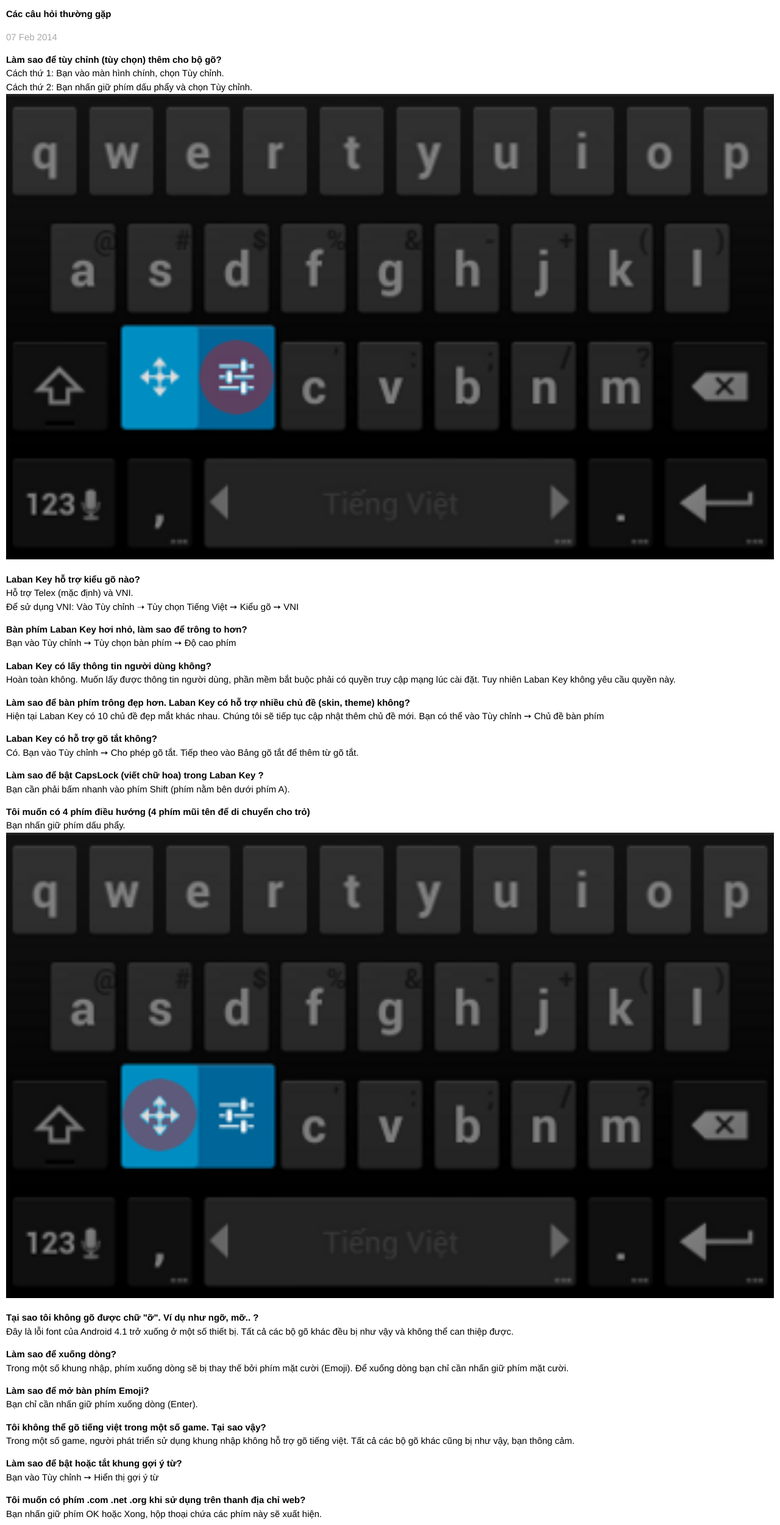
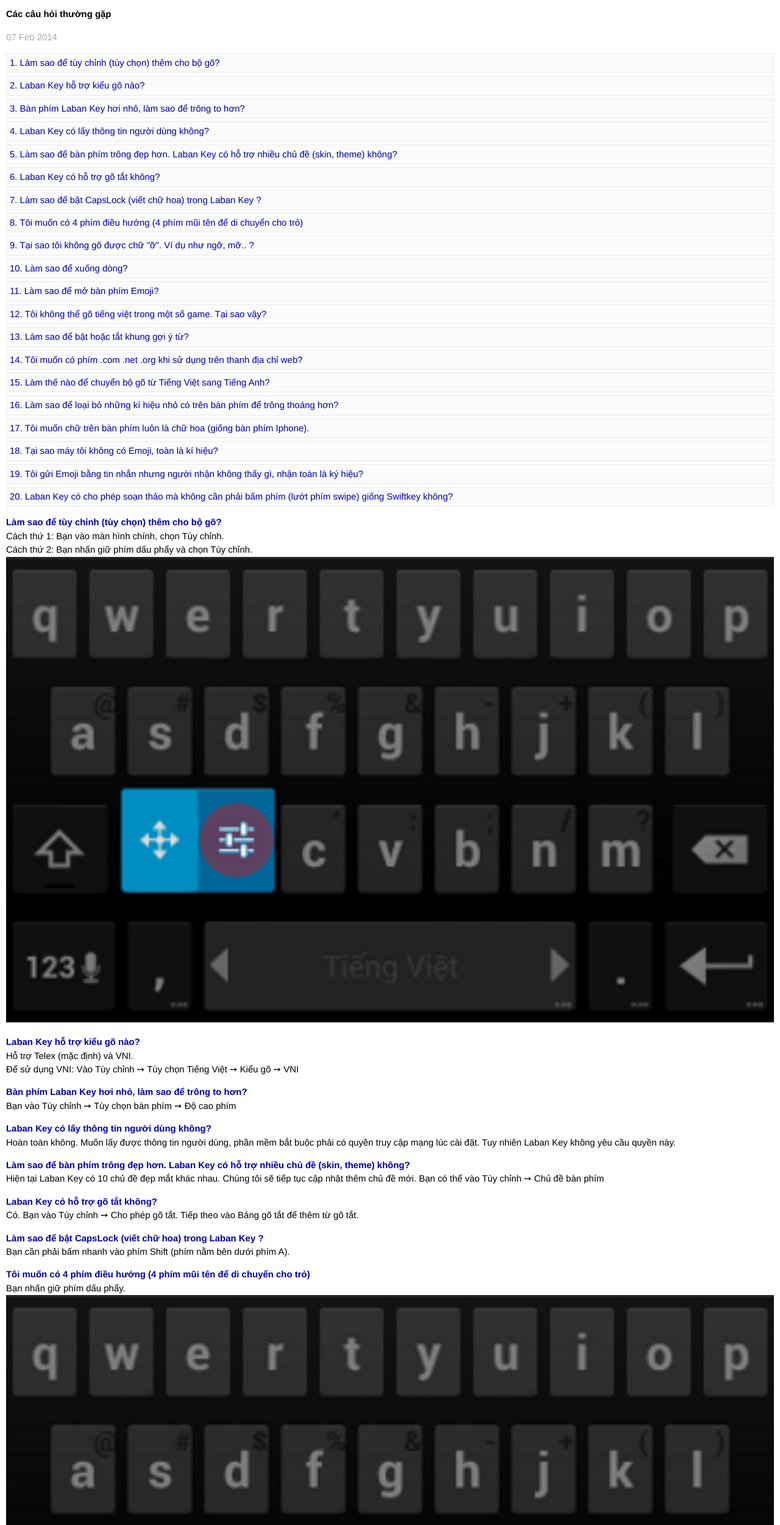
Before and after one commit to labankey/labankey, a plain HTML site: page posts/2014/02/07/faq.html in a window 1280 px wide. Shown: the part 40-2540 px from the top of the page at 61% size. Drawn offline with Linux system fonts and the light colour scheme.

Commit message:
style table of content

```diff
--- a/css/main.css
+++ b/css/main.css
@@ -162,3 +162,12 @@
 img{
 	width: 100%;
 }
+
+.tbcontent{
+	text-decoration: none;
+	padding: 4px 1px 4px 5px;
+	border: 1px solid #e9e9e9;
+	margin-top: 5px;
+	background-color: #fbfbfb;
+	display: block;
+}
--- a/posts/2014/02/07/faq.html
+++ b/posts/2014/02/07/faq.html
@@ -7,90 +7,111 @@
         <title>Các câu hỏi thường gặp</title>
 
         <!-- syntax highlighting CSS -->
-        <link rel="stylesheet" href="/labankey/css/syntax.css">
+        <link rel="stylesheet" href="/css/syntax.css">
 
         <!-- Custom CSS -->
-        <link rel="stylesheet" href="/labankey/css/main.css">
+        <link rel="stylesheet" href="/css/main.css">
 
     </head>
     <body>
 
         <div class="site">
           <div class="header">
-            <h1 class="title"><a href="/labankey">Laban Key</a></h1>
-            <a class="extra" href="/labankey">home</a>
+            <h1 class="title"><a href="">Laban Key</a></h1>
+            <a class="extra" href="">home</a>
           </div>
 
           <h2>Các câu hỏi thường gặp</h2>
 <p class="meta">07 Feb 2014</p>
 
 <div class="post">
-<p><strong>Làm sao để tùy chỉnh (tùy chọn) thêm cho bộ gõ?</strong> <br />
+<p><a href="#faq1" class="tbcontent">1. Làm sao để tùy chỉnh (tùy chọn) thêm cho bộ gõ?</a>
+<a href="#faq1" class="tbcontent">2. Laban Key hỗ trợ kiểu gõ nào?</a>
+<a href="#faq1" class="tbcontent">3. Bàn phím Laban Key hơi nhỏ, làm sao để trông to hơn?</a>
+<a href="#faq1" class="tbcontent">4. Laban Key có lấy thông tin người dùng không?</a>
+<a href="#faq1" class="tbcontent">5. Làm sao để bàn phím trông đẹp hơn. Laban Key có hỗ trợ nhiều chủ đề (skin, theme) không?</a>
+<a href="#faq1" class="tbcontent">6. Laban Key có hỗ trợ gõ tắt không?</a>
+<a href="#faq1" class="tbcontent">7. Làm sao để bật CapsLock (viết chữ hoa) trong Laban Key ?</a>
+<a href="#faq1" class="tbcontent">8. Tôi muốn có 4 phím điều hướng (4 phím mũi tên để di chuyển cho trỏ)</a>
+<a href="#faq1" class="tbcontent">9. Tại sao tôi không gõ được chữ &quot;ỡ&quot;. Ví dụ như ngỡ, mỡ.. ?</a>
+<a href="#faq1" class="tbcontent">10. Làm sao để xuống dòng?</a>
+<a href="#faq1" class="tbcontent">11. Làm sao để mở bàn phím Emoji?</a>
+<a href="#faq1" class="tbcontent">12. Tôi không thể gõ tiếng việt trong một số game. Tại sao vậy?</a>
+<a href="#faq1" class="tbcontent">13. Làm sao để bật hoặc tắt khung gợi ý từ?</a>
+<a href="#faq1" class="tbcontent">14. Tôi muốn có phím .com .net .org khi sử dụng trên thanh địa chỉ web?</a>
+<a href="#faq1" class="tbcontent">15. Làm thế nào để chuyển bộ gõ từ Tiếng Việt sang Tiếng Anh?</a>
+<a href="#faq1" class="tbcontent">16. Làm sao để loại bỏ những kí hiệu nhỏ có trên bàn phím để trông thoáng hơn?</a>
+<a href="#faq1" class="tbcontent">17. Tôi muốn chữ trên bàn phím luôn là chữ hoa (giống bàn phím Iphone).</a>
+<a href="#faq1" class="tbcontent">18. Tại sao máy tôi không có Emoji, toàn là kí hiệu?</a>
+<a href="#faq1" class="tbcontent">19. Tôi gửi Emoji bằng tin nhắn nhưng người nhận không thấy gì, nhận toàn là ký hiệu?</a>
+<a href="#faq1" class="tbcontent">20. Laban Key có cho phép soạn thảo mà không cần phải bấm phím (lướt phím swipe) giống Swiftkey không?</a></p>
+
+<p><a name="faq1"><strong>Làm sao để tùy chỉnh (tùy chọn) thêm cho bộ gõ?</strong></a> <br />
 Cách thứ 1: Bạn vào màn hình chính, chọn Tùy chỉnh. <br />
 Cách thứ 2: Bạn nhấn giữ phím dấu phẩy và chọn Tùy chỉnh.<br />
-<img src="/labankey/images/choose_options.png" alt="Cách mở tùy chỉnh"></p>
+<img src="/images/choose_options.png" alt="Cách mở tùy chỉnh"></p>
 
-<p><strong>Laban Key hỗ trợ kiểu gõ nào?</strong> <br />
+<p><a name="faq2"><strong>Laban Key hỗ trợ kiểu gõ nào?</strong></a> <br />
 Hỗ trợ Telex (mặc định) và VNI.<br />
-Để sử dụng VNI: Vào Tùy chỉnh &#10141; Tùy chọn Tiếng Việt &#10137; Kiểu gõ &#10137; VNI</p>
+Để sử dụng VNI: Vào Tùy chỉnh &#10137; Tùy chọn Tiếng Việt &#10137; Kiểu gõ &#10137; VNI</p>
 
-<p><strong>Bàn phím Laban Key hơi nhỏ, làm sao để trông to hơn?</strong> <br />
+<p><a name="faq3"><strong>Bàn phím Laban Key hơi nhỏ, làm sao để trông to hơn?</strong></a> <br />
 Bạn vào Tùy chỉnh &#10137; Tùy chọn bàn phím &#10137; Độ cao phím</p>
 
-<p><strong>Laban Key có lấy thông tin người dùng không?</strong> <br />
+<p><a name="faq4"><strong>Laban Key có lấy thông tin người dùng không?</strong></a> <br />
 Hoàn toàn không. Muốn lấy được thông tin người dùng, phần mềm bắt buộc phải có quyền truy cập mạng lúc cài đặt. Tuy nhiên Laban Key không yêu cầu quyền này.</p>
 
-<p><strong>Làm sao để bàn phím trông đẹp hơn. Laban Key có hỗ trợ nhiều chủ đề (skin, theme) không?</strong> <br />
+<p><a name="faq5"><strong>Làm sao để bàn phím trông đẹp hơn. Laban Key có hỗ trợ nhiều chủ đề (skin, theme) không?</strong></a> <br />
 Hiện tại Laban Key có 10 chủ đề đẹp mắt khác nhau. Chúng tôi sẽ tiếp tục cập nhật thêm chủ đề mới.
 Bạn có thể vào Tùy chỉnh &#10137; Chủ đề bàn phím</p>
 
-<p><strong>Laban Key có hỗ trợ gõ tắt không?</strong> <br />
+<p><a name="faq6"><strong>Laban Key có hỗ trợ gõ tắt không?</strong></a> <br />
 Có. Bạn vào Tùy chỉnh &#10137; Cho phép gõ tắt. Tiếp theo vào Bảng gõ tắt để thêm từ gõ tắt.</p>
 
-<p><strong>Làm sao để bật CapsLock (viết chữ hoa) trong Laban Key ?</strong> <br />
+<p><a name="faq7"><strong>Làm sao để bật CapsLock (viết chữ hoa) trong Laban Key ?</strong></a> <br />
 Bạn cần phải bấm nhanh vào phím Shift (phím nằm bên dưới phím A). </p>
 
-<p><strong>Tôi muốn có 4 phím điều hướng (4 phím mũi tên để di chuyển cho trỏ)</strong> <br />
+<p><a name="faq8"><strong>Tôi muốn có 4 phím điều hướng (4 phím mũi tên để di chuyển cho trỏ)</strong></a> <br />
 Bạn nhấn giữ phím dấu phẩy.<br />
-<img src="/labankey/images/choose_navigation.png" alt="Cách mở phím điều hướng"></p>
+<img src="/images/choose_navigation.png" alt="Cách mở phím điều hướng"></p>
 
-<p><strong>Tại sao tôi không gõ được chữ &quot;ỡ&quot;. Ví dụ như ngỡ, mỡ.. ?</strong> <br />
+<p><a name="faq9"><strong>Tại sao tôi không gõ được chữ &quot;ỡ&quot;. Ví dụ như ngỡ, mỡ.. ?</strong></a> <br />
 Đây là lỗi font của Android 4.1 trở xuống ở một số thiết bị. Tất cả các bộ gõ khác đều bị như vậy và không thể can thiệp được.</p>
 
-<p><strong>Làm sao để xuống dòng?</strong> <br />
+<p><a name="faq10"><strong>Làm sao để xuống dòng?</strong></a> <br />
 Trong một số khung nhập, phím xuống dòng sẽ bị thay thế bởi phím mặt cười (Emoji). Để xuống dòng bạn chỉ cần nhấn giữ phím mặt cười.</p>
 
-<p><strong>Làm sao để mở bàn phím Emoji?</strong> <br />
+<p><a name="faq11"><strong>Làm sao để mở bàn phím Emoji?</strong></a> <br />
 Bạn chỉ cần nhấn giữ phím xuống dòng (Enter).</p>
 
-<p><strong>Tôi không thể gõ tiếng việt trong một số game. Tại sao vậy?</strong> <br />
+<p><a name="faq12"><strong>Tôi không thể gõ tiếng việt trong một số game. Tại sao vậy?</strong></a> <br />
 Trong một số game, người phát triển sử dụng khung nhập không hỗ trợ gõ tiếng việt. Tất cả các bộ gõ khác cũng bị như vậy, bạn thông cảm.</p>
 
-<p><strong>Làm sao để bật hoặc tắt khung gợi ý từ?</strong> <br />
+<p><a name="faq13"><strong>Làm sao để bật hoặc tắt khung gợi ý từ?</strong></a> <br />
 Bạn vào Tùy chỉnh &#10137; Hiển thị gợi ý từ</p>
 
-<p><strong>Tôi muốn có phím .com .net .org khi sử dụng trên thanh địa chỉ web?</strong> <br />
+<p><a name="faq14"><strong>Tôi muốn có phím .com .net .org khi sử dụng trên thanh địa chỉ web?</strong></a> <br />
 Bạn nhấn giữ phím OK hoặc Xong, hộp thoại chứa các phím này sẽ xuất hiện. </p>
 
-<p><strong>Làm thế nào để chuyển bộ gõ từ Tiếng Việt sang Tiếng Anh?</strong> <br />
+<p><a name="faq15"><strong>Làm thế nào để chuyển bộ gõ từ Tiếng Việt sang Tiếng Anh?</strong></a> <br />
 Bạn vuốt ngang phím space (phím khoảng trắng).<br />
-<img src="/labankey/images/choose_english_key.png" alt="Cách chuyển ngôn ngữ"></p>
+<img src="/images/choose_english_key.png" alt="Cách chuyển ngôn ngữ"></p>
 
-<p><strong>Làm sao để loại bỏ những kí hiệu nhỏ có trên bàn phím để trông thoáng hơn?</strong> <br />
+<p><a name="faq16"><strong>Làm sao để loại bỏ những kí hiệu nhỏ có trên bàn phím để trông thoáng hơn?</strong></a> <br />
 Bạn vào Tùy chỉnh &#10137; Tùy chọn bàn phím &#10137; Bỏ chọn &quot;Thêm số trên phím chữ&quot; và &quot;Thêm kí hiệu trên phím chữ&quot;.</p>
 
-<p><strong>Tôi muốn chữ trên bàn phím luôn là chữ hoa (giống bàn phím Iphone).</strong> <br />
+<p><a name="faq17"><strong>Tôi muốn chữ trên bàn phím luôn là chữ hoa (giống bàn phím Iphone).</strong></a> <br />
 Bạn vào Tùy chỉnh &#10137; Tùy chọn bàn phím &#10137; Luôn hiển thị chữ hoa.<br />
 Ngoài ra để giống bàn phím Iphone bạn nên Bỏ chọn &quot;Thêm số trên phím chữ&quot; và &quot;Thêm kí hiệu trên phím chữ&quot;.<br />
-<img src="/labankey/images/iphone_key.png" alt="Làm giống IOS"></p>
+<img src="/images/iphone_key.png" alt="Làm giống IOS"></p>
 
-<p><strong>Tại sao máy tôi không có Emoji, toàn là kí hiệu?</strong> <br />
+<p><a name="faq18"><strong>Tại sao máy tôi không có Emoji, toàn là kí hiệu?</strong></a> <br />
 Emoji chỉ được hỗ trợ cho Android 4.4 trở lên. </p>
 
-<p><strong>Tôi gửi Emoji bằng tin nhắn nhưng người nhận không thấy gì, nhận toàn là ký hiệu?</strong> <br />
+<p><a name="faq19"><strong>Tôi gửi Emoji bằng tin nhắn nhưng người nhận không thấy gì, nhận toàn là ký hiệu?</strong></a> <br />
 Để gửi Emoji thì người nhận cũng phải có Android 4.4 trở lên.</p>
 
-<p><strong>Laban Key có cho phép soạn thảo mà không cần phải bấm phím (lướt phím swipe) giống Swiftkey không?</strong> <br />
+<p><a name="faq20"><strong>Laban Key có cho phép soạn thảo mà không cần phải bấm phím (lướt phím swipe) giống Swiftkey không?</strong></a> <br />
 Chúng tôi đang phát triển tính năng này. Bạn chờ thêm khoảng thời gian ngắn nữa nhé.</p>
 
 </div>
```
Also changed, not shown: index.html (+59 -38 lines), posts/2014/02/07/how-to-use.html (+11 -11 lines).
